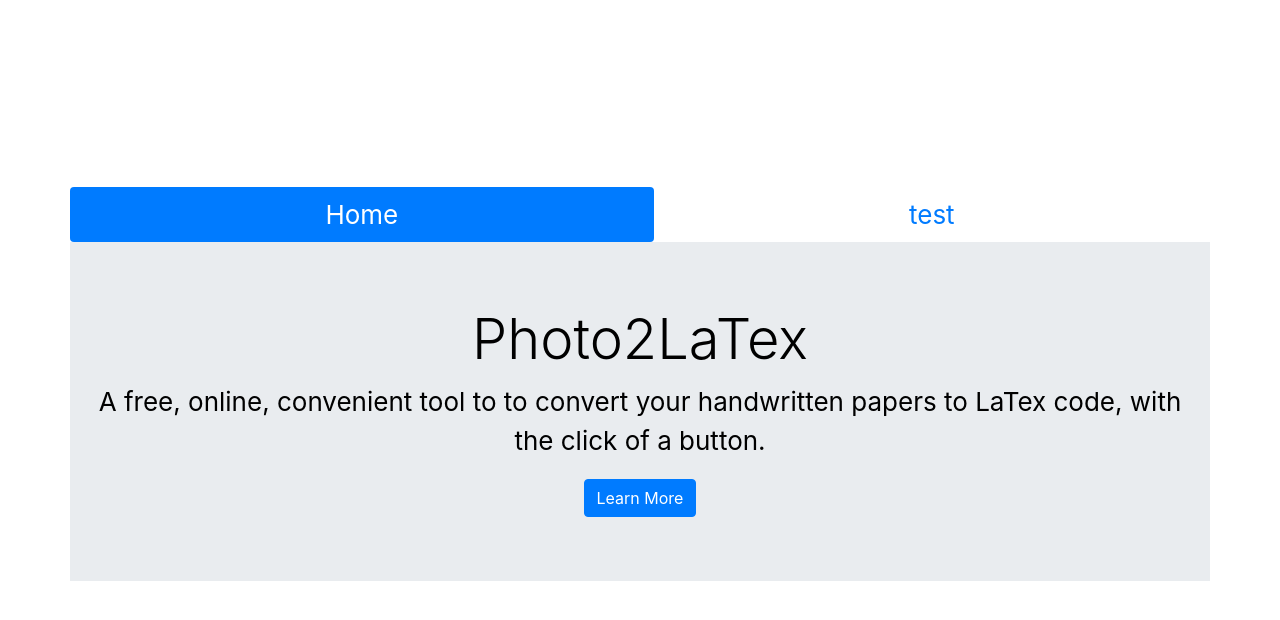
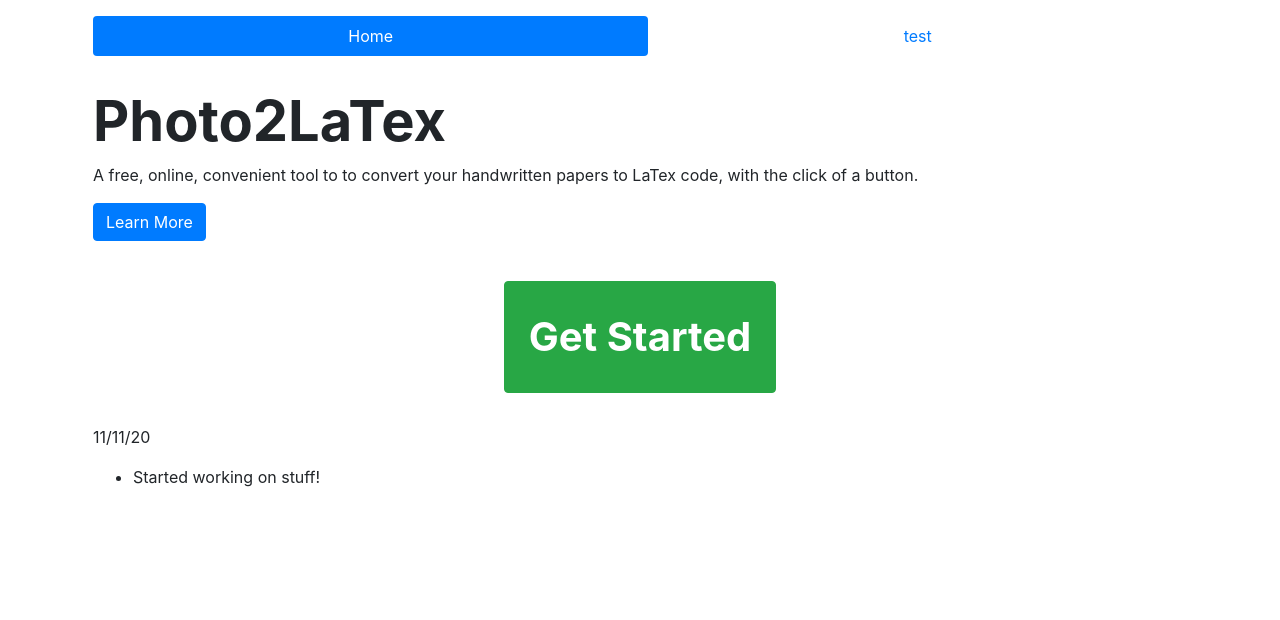
Before and after one commit to joshdabosh/photo2latex, a React (Create React App) app in the folder frontend/: page / in a window 1280 px wide. Shown: the top 620 px of the page. Built offline with nearby package versions, Linux system fonts and the light colour scheme.

Commit message:
home page styling and changelog

```diff
--- a/frontend/package.json
+++ b/frontend/package.json
@@ -9,6 +9,7 @@
     "@typescript-eslint/parser": "^4.6.1",
     "bootstrap": "^4.5.3",
     "prettier": "^2.1.2",
+    "prop-types": "^15.7.2",
     "react": "^17.0.1",
     "react-bootstrap": "^1.4.0",
     "react-dom": "^17.0.1",
--- a/frontend/src/App.css
+++ b/frontend/src/App.css
@@ -1,38 +1,3 @@
-.App {
-	text-align: center;
+p {
+	font-size: 1.25em;
 }
-
-.App-logo {
-	height: 40vmin;
-	pointer-events: none;
-}
-
-@media (prefers-reduced-motion: no-preference) {
-	.App-logo {
-		animation: App-logo-spin infinite 20s linear;
-	}
-}
-
-.App-header {
-	background-color: #ffffff;
-	min-height: 100vh;
-	display: flex;
-	flex-direction: column;
-	align-items: center;
-	justify-content: center;
-	font-size: calc(10px + 2vmin);
-	color: black;
-}
-
-.App-link {
-	color: #61dafb;
-}
-
-@keyframes App-logo-spin {
-	from {
-		transform: rotate(0deg);
-	}
-	to {
-		transform: rotate(360deg);
-	}
-}
--- a/frontend/src/App.js
+++ b/frontend/src/App.js
@@ -1,19 +1,18 @@
 import React from "react"
 import { Route } from "react-router-dom"
 
-import "./App.css"
 import "bootstrap/dist/css/bootstrap.min.css"
 
 import Navigation from "./components/Navigation"
-import MainPage from "./MainPage"
+import Home from "./Home"
 import TestPage from "./TestPage"
 
 function App() {
 	return (
 		<div className="App">
-			<div className="App-header">
+			<div className="container">
 				<Navigation />
-				<Route exact path="/" component={MainPage} />
+				<Route exact path="/" component={Home} />
 				<Route exact path="/test" component={TestPage} />
 			</div>
 		</div>
--- /dev/null
+++ b/frontend/src/Home.js
@@ -0,0 +1,40 @@
+import React from "react"
+
+import Changelog from "./components/Changelog"
+import Button from "react-bootstrap/Button"
+
+function Home() {
+	return (
+		<div style={{ padding: "1em 0.5em" }}>
+			<div>
+				<h1 className="display-4 font-weight-bold">Photo2LaTex</h1>
+				<p>
+					A free, online, convenient tool to to convert your
+					handwritten papers to LaTex code, with the click of a
+					button.
+				</p>
+				<Button style={{ marginBottom: "2.5em" }}>
+					<p style={{ margin: 0 }}>Learn More</p>
+				</Button>
+			</div>
+
+			<div className="text-center">
+				<Button
+					variant="success"
+					style={{ width: "17em", height: "7em" }}
+				>
+					<h2
+						className="font-weight-bold"
+						style={{ margin: 0, fontSize: "2.5em" }}
+					>
+						Get Started
+					</h2>
+				</Button>
+			</div>
+
+			<Changelog />
+		</div>
+	)
+}
+
+export default Home
--- a/frontend/src/MainPage.js
+++ /dev/null
@@ -1,22 +0,0 @@
-import React from "react"
-
-import Button from "react-bootstrap/Button"
-
-function MainPage() {
-	return (
-		<div className="jumbotron jumbotron-fluid">
-			<div className="container">
-				<h1 className="display-4">Photo2LaTex</h1>
-				<p>
-					A free, online, convenient tool to to convert your
-					handwritten papers to LaTex code, with the click of a
-					button.
-				</p>
-			</div>
-
-			<Button>Learn More</Button>
-		</div>
-	)
-}
-
-export default MainPage
--- a/frontend/src/TestPage.js
+++ b/frontend/src/TestPage.js
@@ -2,8 +2,28 @@ import React from "react"
 
 function TestPage() {
 	return (
-		<div className="App">
-			<header className="App-header">asdfasdfsdf</header>
+		<div>
+			<h1 className="display-4">Photo2LaTex</h1>
+			<p>
+				A free, online, convenient tool to to convert your handwritten
+				papers to LaTex code, with the click of a button.
+			</p>
+			<p>
+				A free, online, convenient tool to to convert your handwritten
+				papers to LaTex code, with the click of a button.
+			</p>
+			<p>
+				A free, online, convenient tool to to convert your handwritten
+				papers to LaTex code, with the click of a button.
+			</p>
+			<p>
+				A free, online, convenient tool to to convert your handwritten
+				papers to LaTex code, with the click of a button.
+			</p>
+			<p>
+				A free, online, convenient tool to to convert your handwritten
+				papers to LaTex code, with the click of a button.
+			</p>
 		</div>
 	)
 }
--- /dev/null
+++ b/frontend/src/components/Changelog.js
@@ -0,0 +1,19 @@
+import React from "react"
+import Container from "react-bootstrap/Container"
+
+import ChangelogEntry from "./ChangelogEntry"
+
+function Changelog() {
+	return (
+		<Container style={{ padding: "2em 0" }}>
+			<div className="bs-example">
+				<ChangelogEntry
+					date="11/11/20"
+					text="Started working on stuff!"
+				/>
+			</div>
+		</Container>
+	)
+}
+
+export default Changelog
--- /dev/null
+++ b/frontend/src/components/ChangelogEntry.js
@@ -0,0 +1,20 @@
+import React from "react"
+import PropTypes from "prop-types"
+
+function ChangelogEntry(props) {
+	return (
+		<div className="bs-example">
+			<p>{props.date}</p>
+			<ul>
+				<li>{props.text}</li>
+			</ul>
+		</div>
+	)
+}
+
+ChangelogEntry.propTypes = {
+	text: PropTypes.string,
+	date: PropTypes.string,
+}
+
+export default ChangelogEntry
--- a/frontend/src/components/Navigation.js
+++ b/frontend/src/components/Navigation.js
@@ -5,7 +5,7 @@ import { NavLink } from "react-router-dom"
 
 function Navigation() {
 	return (
-		<Container style={{ padding: 0 }}>
+		<Container style={{ padding: "1em 0.5em" }}>
 			<div className="bs-example">
 				<ul className="nav nav-pills nav-fill w-100">
 					<li className="nav-item">
```
